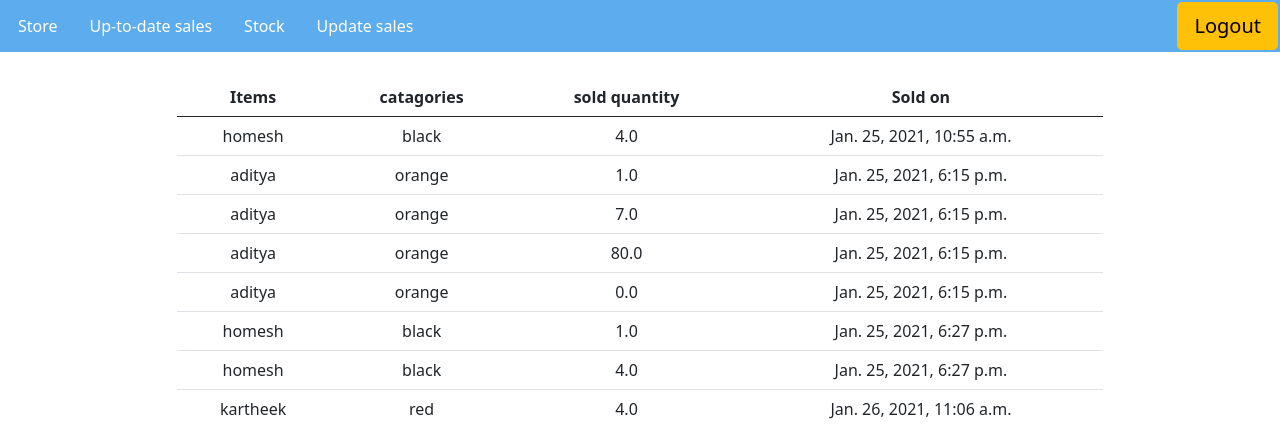
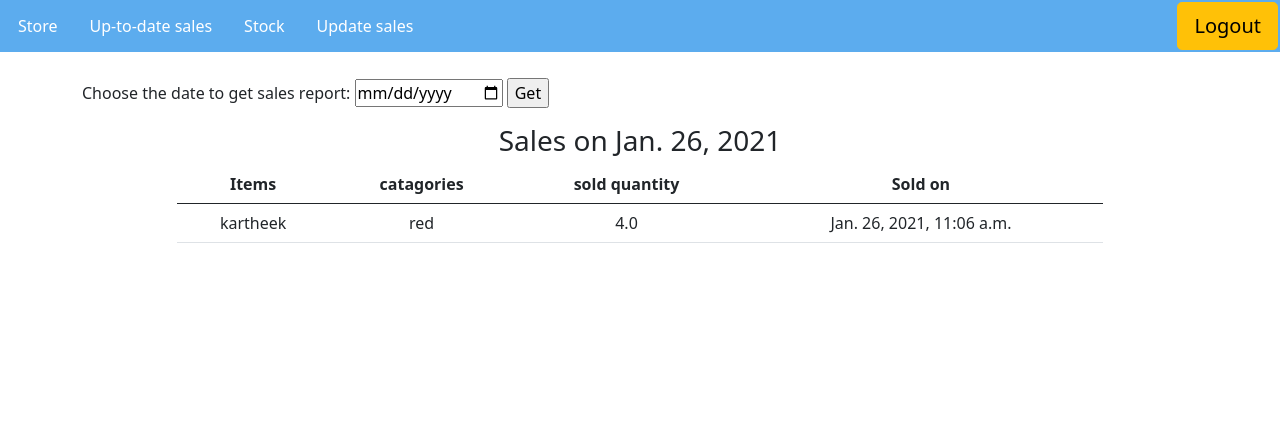
Before and after one commit to homesh65/store-mangement, a Django app: page /sale/ in a window 1280 px wide. Shown: the top 428 px of the page. Run offline with Django 3.2, Linux system fonts and the light colour scheme; a user stored in the database is signed in; data comes from the database, SQL or seed files in the repository; both versions use the stored data as it was after the commit; some libraries are stand-ins or nearby versions.

Commit message:
made changes on sales

```diff
--- a/store/templates/store/sale.html
+++ b/store/templates/store/sale.html
@@ -11,8 +11,20 @@
 </style>
 
 <div class="container" style="margin-top: 2%;">
+    <form action="/sale/" method="post">
+        {% csrf_token %}
+        <label for="cdate">Choose the date to get sales report: </label>
+        <input type="date" name="cdate" id="cdate">
+        <input type="submit" value="Get">
+    </form>
     <div class="row">
         <div class="col-10 offset-1">
+            {% if temp %}
+                <div style="text-align: center;">
+                    {{msg}}
+                </div>
+            {% else %}
+                <h3 style="text-align: center;">Sales on {{cdate}}</h3>
                 <table class="table" style="text-align: center;">
                     <thead>
                         <tr>
@@ -33,6 +45,7 @@
                         {% endfor %}
                     </tbody>
                 </table>
+            {% endif %}
         </div>
     </div>
 </div>
--- a/store/templates/store/stockx.html
+++ b/store/templates/store/stockx.html
@@ -28,7 +28,7 @@
                     <div class="form-group">
                         {% csrf_token %}
                         <p>
-                            <label for="catagories">Select Item Name to update</label>
+                            <label for="newItem">Select Item Name to update</label>
                             <select class="form-control" name="newItem" id="newItem"></select>
                         </p>
                         {{ store_form.as_p }}
--- a/store/views.py
+++ b/store/views.py
@@ -8,8 +8,7 @@
 from .models import Store, AddStore, Sale
 from django.core import serializers
 from django.db.models import Count
-
-json_serializer = serializers.get_serializer("json")()
+import datetime
 
 def signupuser(request):
     if(request.method == 'GET'):
@@ -89,8 +88,23 @@
 
 @login_required
 def sale(request):
-    sale = Sale.objects.all()
-    return render(request, 'store/sale.html',{'sale': sale})
+    if request.method == 'GET':
+        cdate = datetime.datetime.now().date()
+        s = Sale.objects.filter(created_at__date=cdate)
+        if(list(s) == []):
+            return render(request, 'store/sale.html',{'sale': s, 'temp':True, 'msg':'Today no sales are made yet!'})
+        else:
+            return render(request, 'store/sale.html',{'sale': s, 'temp':False, 'cdate': cdate})
+    else:
+        s = Sale.objects.filter(created_at__date=request.POST['cdate'])
+        if(list(s) == []):
+            if( datetime.datetime.now().date().strftime("%Y-%m-%d") == request.POST['cdate'] ):
+                return render(request, 'store/sale.html',{'sale': s, 'temp':True, 'msg':'Today no sales are made yet!'})
+            else:
+                return render(request, 'store/sale.html',{'sale': s, 'temp':True, 'msg': "No sales made on "+request.POST['cdate']+" day"})
+        else:
+            return render(request, 'store/sale.html',{'sale': s, 'temp':False, 'cdate':request.POST['cdate']})
+
 
 @login_required
 def item(request):
--- a/store420/settings.py
+++ b/store420/settings.py
@@ -112,7 +112,7 @@
 
 USE_L10N = True
 
-USE_TZ = True
+USE_TZ = False
 
 
 # Static files (CSS, JavaScript, Images)
```
Also changed, not shown: db.sqlite3. Lines whose indentation alone changed are shown as unchanged.
